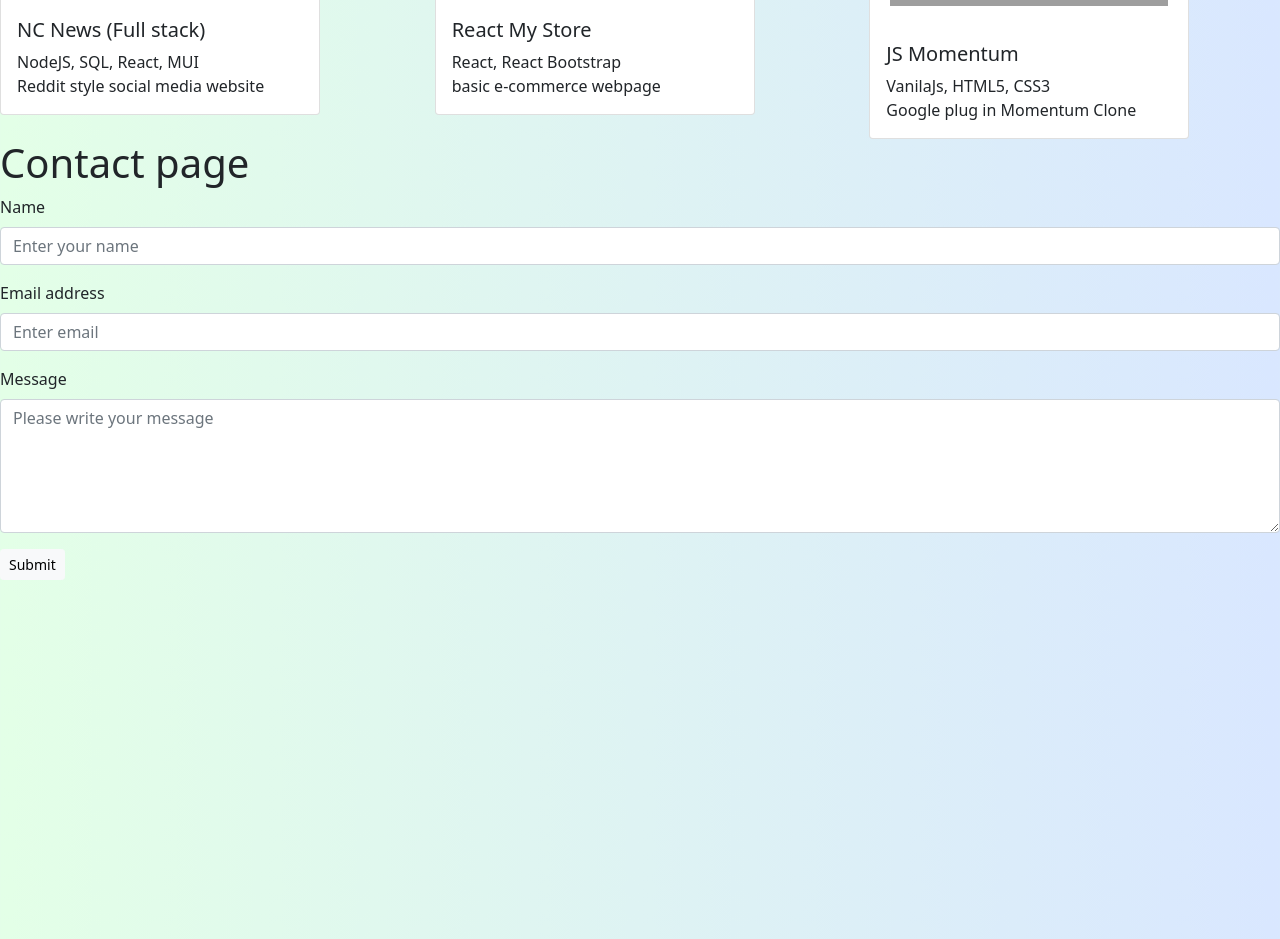
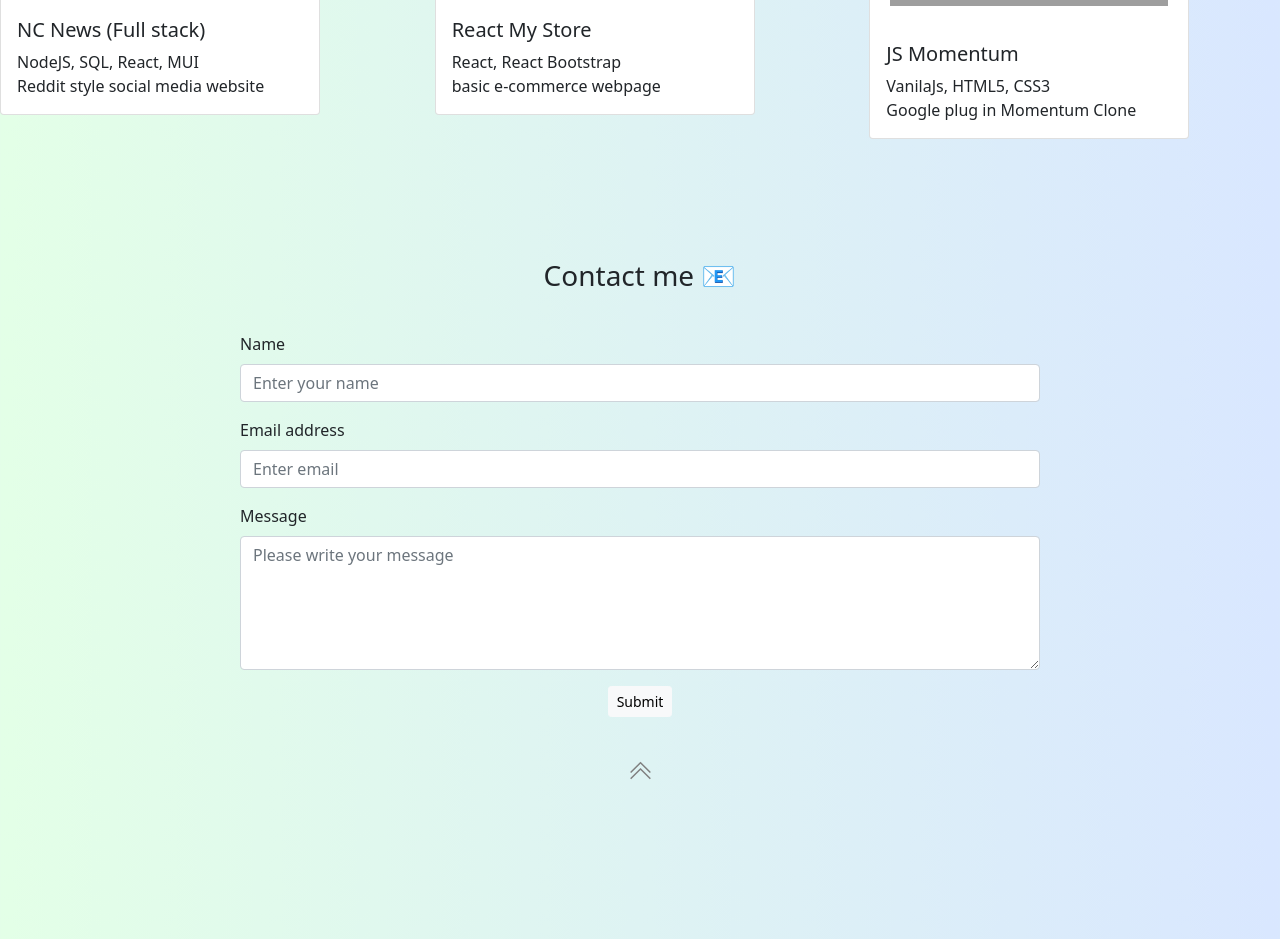
Before and after one commit to isle88/react-portfolio, a React (Create React App) app: page / in a window 1280 px wide. Shown: the part 2680-3619 px from the top of the page. Built offline with nearby package versions, Linux system fonts and the light colour scheme; no server answers; grey boxes are pictures that could not be loaded.

Commit message:
updated css

```diff
--- a/src/components/Contact.js
+++ b/src/components/Contact.js
@@ -1,6 +1,8 @@
 import React, { useRef, useState } from "react";
 import emailjs from "@emailjs/browser";
 import { Button, Form, Modal } from "react-bootstrap";
+import { ChevronDoubleUp } from "react-bootstrap-icons";
+import styles from "../styles/Contact.module.css";
 
 const SERVICE_ID = process.env.REACT_APP_EMAILJS_SERVICE_ID;
 const TEMPLATE_ID = process.env.REACT_APP_EMAILJS_TEMPLATE_ID;
@@ -51,8 +53,9 @@ const Contact = () => {
   };
 
   return (
-    <div id="contact" style={{ height: "100vh" }}>
-      <h1>Contact page</h1>
+    <div id="contact" className={styles.padding}>
+      <h3 className={styles.title}>Contact me 📧</h3>
+      <div className={styles.margin}>
         <Form ref={form} onSubmit={sendEmail}>
           <Form.Group className="mb-3" controlId="name">
             <Form.Label>Name</Form.Label>
@@ -89,17 +92,22 @@ const Contact = () => {
               required
             />
           </Form.Group>
-        <Button variant="light" type="submit" size="sm" onClick={handleShow}>
+          <div className="d-flex justify-content-center">
+            <Button
+              variant="light"
+              type="submit"
+              size="sm"
+              onClick={handleShow}
+            >
               Submit
             </Button>
+          </div>
         </Form>
         <Modal show={show} onHide={handleClose}>
           <Modal.Header closeButton>
             <Modal.Title>{alert.title}</Modal.Title>
           </Modal.Header>
-        {/* <Modal.Title>Thank you</Modal.Title> */}
           <Modal.Body>{alert.body}</Modal.Body>
-        {/* <Modal.Body>I will reply your message soon :)</Modal.Body> */}
           <Modal.Footer>
             <Button variant="secondary" onClick={handleClose}>
               Close
@@ -107,6 +115,12 @@ const Contact = () => {
           </Modal.Footer>
         </Modal>
       </div>
+      <div className={styles.up}>
+        <a href="#home">
+          <ChevronDoubleUp color="grey" size={25} />
+        </a>
+      </div>
+    </div>
   );
 };
 
```
Lines whose indentation alone changed are shown as unchanged.
